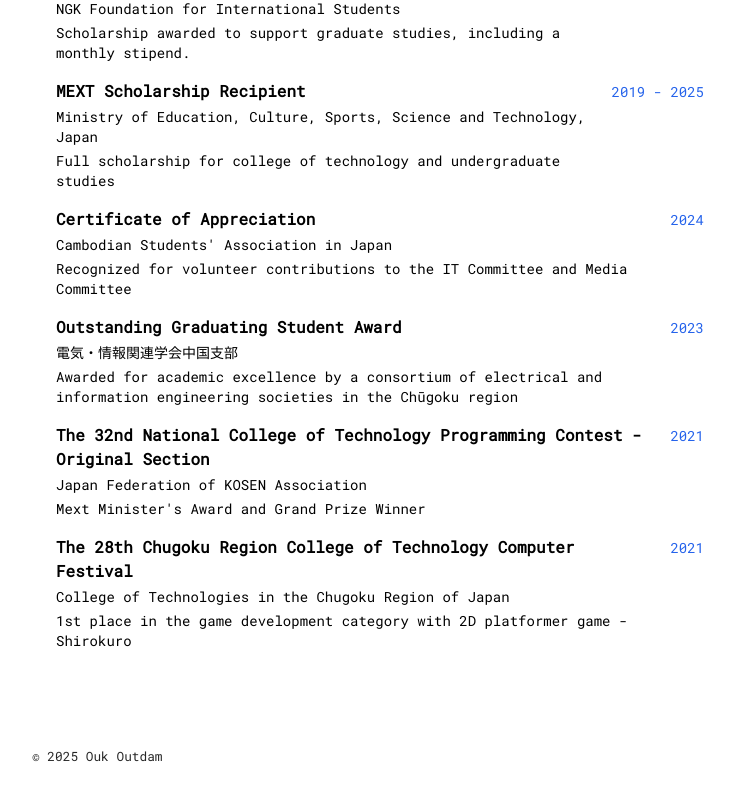
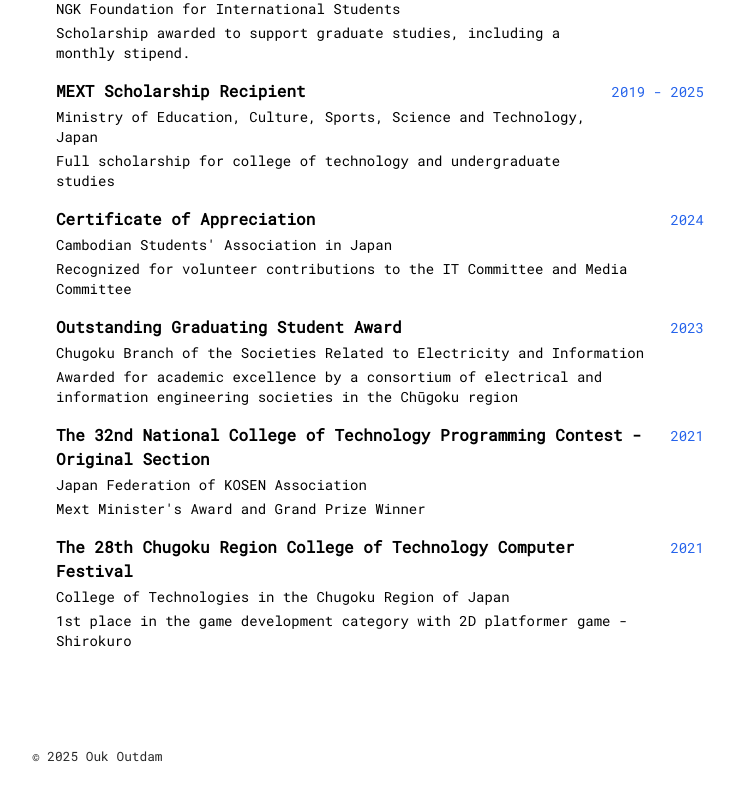
Before and after one commit to oukoutdam/personal-homepage, a Next.js app: page /en/resume in a window 1280 px wide. Shown: the part 2847-3647 px from the top of the page, without its empty margins (208-943 px from the left). Built offline with nearby package versions, Linux system fonts and the light colour scheme.

Commit message:
Fix Missing Translation

```diff
--- a/src/app/[locale]/resume/sections/AwardsAchievements.tsx
+++ b/src/app/[locale]/resume/sections/AwardsAchievements.tsx
@@ -25,7 +25,8 @@
     },
     {
       title: 'Outstanding Graduating Student Award',
-      organization: '電気・情報関連学会中国支部',
+      organization:
+        'Chugoku Branch of the Societies Related to Electricity and Information',
       year: '2023',
       description:
         'Awarded for academic excellence by a consortium of electrical and information engineering societies in the Chūgoku region',
```
